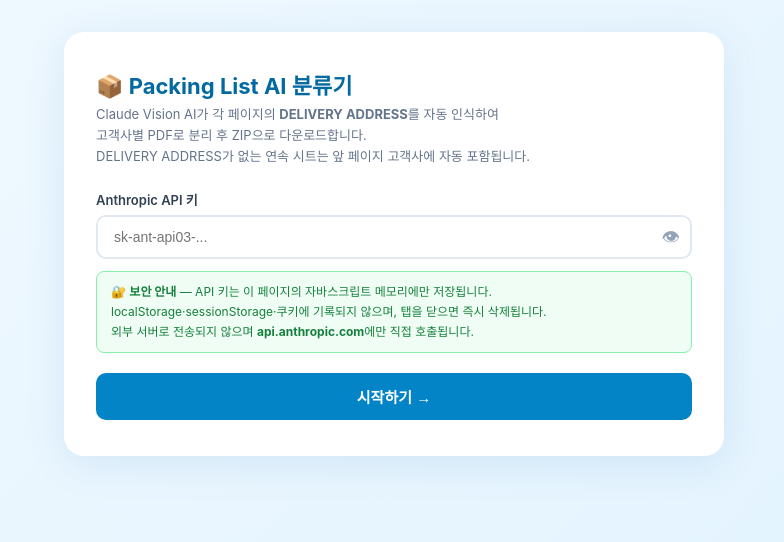
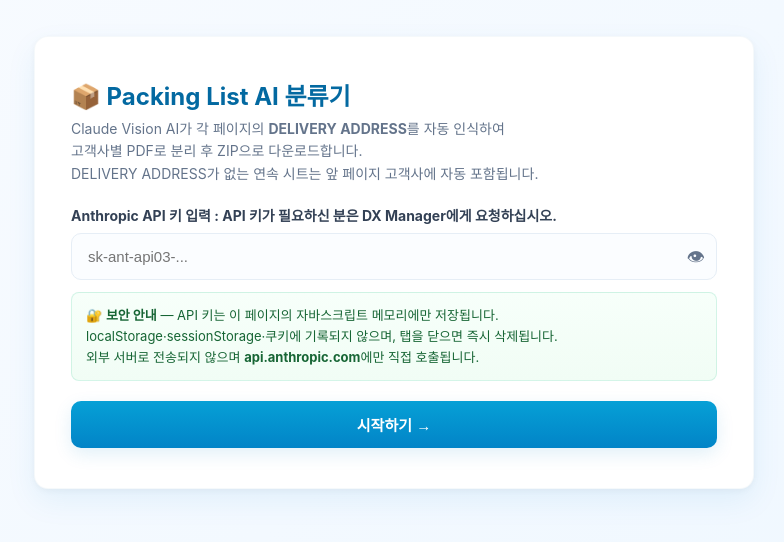
Before and after one commit to maxpaek-byte/packing-list-splitter, a plain HTML site: page index.html in a window 1280 px wide. Shown: the whole page, without its empty margins (246-1030 px from the left). Drawn offline with nearby package versions, Linux system fonts and the light colour scheme; a script that the page names is missing.

Commit message:
Refactor styles and improve layout in index.html

```diff
--- a/index.html
+++ b/index.html
@@ -11,42 +11,48 @@
     *, *::before, *::after { box-sizing: border-box; margin: 0; padding: 0; }
     body {
       font-family: -apple-system, BlinkMacSystemFont, 'Segoe UI', 'Noto Sans KR', sans-serif;
-      background: linear-gradient(135deg, #f0f9ff 0%, #e0f2fe 100%);
+      font-size: 16px;
+      background: linear-gradient(135deg, #f8fbff 0%, #eef7ff 100%);
       min-height: 100vh; display: flex; align-items: flex-start;
-      justify-content: center; padding: 32px 16px;
+      justify-content: center; padding: 36px 18px;
+      color: #0f172a;
     }
     .card {
-      background: #fff; border-radius: 20px;
-      box-shadow: 0 8px 40px rgba(0,100,180,.10);
-      width: 100%; max-width: 660px; padding: 36px 32px;
+      background: #ffffff; border-radius: 14px;
+      box-shadow: 0 12px 30px rgba(2,132,199,0.08), 0 2px 6px rgba(2,6,23,0.04);
+      width: 100%; max-width: 720px; padding: 40px 36px;
+      border: 1px solid rgba(3,105,161,0.04);
     }
     .screen { display: none; }
     .screen.active { display: block; }
-    h1 { font-size: 22px; font-weight: 700; color: #0369a1; margin-bottom: 4px; }
-    .subtitle { color: #64748b; font-size: 13px; margin-bottom: 24px; line-height: 1.6; }
-    label { display: block; font-size: 13px; font-weight: 600; color: #334155; margin-bottom: 6px; }
+    h1 { font-size: 24px; font-weight: 700; color: #0369a1; margin-bottom: 6px; }
+    .subtitle { color: #64748b; font-size: 14px; margin-bottom: 20px; line-height: 1.6; }
+    label { display: block; font-size: 14px; font-weight: 700; color: #334155; margin-bottom: 8px; }
     .input-wrap { position: relative; margin-bottom: 12px; }
     input[type=password], input[type=text] {
-      width: 100%; border: 2px solid #e2e8f0; border-radius: 10px;
-      padding: 12px 44px 12px 16px; font-size: 14px; color: #1e293b;
-      outline: none; transition: border-color .2s;
+      width: 100%; border: 1px solid #e6eef6; border-radius: 10px;
+      padding: 14px 46px 14px 16px; font-size: 15px; color: #0f172a;
+      outline: none; transition: border-color .18s, box-shadow .18s;
+      background: #fbfdff;
     }
     input:focus { border-color: #38bdf8; }
     .toggle-btn {
       position: absolute; right: 12px; top: 50%; transform: translateY(-50%);
       background: none; border: none; cursor: pointer; font-size: 18px;
-      color: #94a3b8; user-select: none; line-height: 1;
+      color: #64748b; user-select: none; line-height: 1;
     }
     .security-note {
-      background: #f0fdf4; border: 1px solid #86efac; border-radius: 8px;
-      padding: 10px 14px; font-size: 12px; color: #15803d;
-      line-height: 1.65; margin-bottom: 20px;
+      background: linear-gradient(180deg,#f7fffa,#f1fdf5);
+      border: 1px solid rgba(16,185,129,0.15); border-radius: 8px;
+      padding: 12px 14px; font-size: 13px; color: #166534;
+      line-height: 1.6; margin-bottom: 20px;
     }
     .btn {
-      display: block; width: 100%; background: #0284c7; color: #fff;
-      border: none; border-radius: 10px; padding: 13px 24px;
-      font-size: 15px; font-weight: 600; cursor: pointer;
-      transition: background .18s, transform .1s; text-align: center; margin-bottom: 0;
+      display: block; width: 100%; background: linear-gradient(180deg,#06a0d6,#0284c7);
+      color: #fff; border: none; border-radius: 10px; padding: 13px 24px;
+      font-size: 15px; font-weight: 700; cursor: pointer;
+      transition: transform .08s, box-shadow .12s; text-align: center; margin-bottom: 0;
+      box-shadow: 0 6px 18px rgba(2,132,199,0.12);
     }
     .btn:hover:not(:disabled) { background: #0369a1; }
     .btn:active:not(:disabled) { transform: scale(.99); }
@@ -59,9 +65,9 @@
     .error-msg { color: #dc2626; font-size: 12px; margin-bottom: 10px; }
     .hidden { display: none !important; }
     .upload-area {
-      border: 2px dashed #7dd3fc; border-radius: 14px; padding: 44px 24px;
-      text-align: center; cursor: pointer; transition: all .2s;
-      background: #f8fafc; margin-bottom: 20px; user-select: none;
+      border: 2px dashed #cfeffd; border-radius: 12px; padding: 44px 24px;
+      text-align: center; cursor: pointer; transition: all .18s;
+      background: linear-gradient(180deg,#fbfdff,#f7fbff); margin-bottom: 20px; user-select: none;
     }
     .upload-area:hover, .upload-area.dragover { border-color: #0284c7; background: #e0f2fe; }
     .upload-area.file-selected { border-color: #34d399; background: #ecfdf5; }
@@ -117,7 +123,7 @@
       고객사별 PDF로 분리 후 ZIP으로 다운로드합니다.<br>
       DELIVERY ADDRESS가 없는 연속 시트는 앞 페이지 고객사에 자동 포함됩니다.
     </p>
-    <label for="api-key-input">Anthropic API 키</label>
+    <label for="api-key-input">Anthropic API 키 입력 : API 키가 필요하신 분은 DX Manager에게 요청하십시오.</label>
     <div class="input-wrap">
       <input type="password" id="api-key-input" placeholder="sk-ant-api03-..." autocomplete="off" />
       <button class="toggle-btn" id="toggle-key-btn" onclick="toggleKeyVisibility()" title="API 키 표시/숨기기">👁</button>
```
